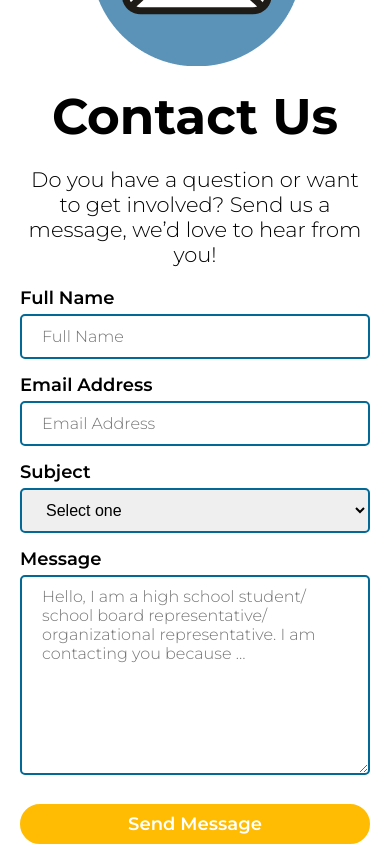
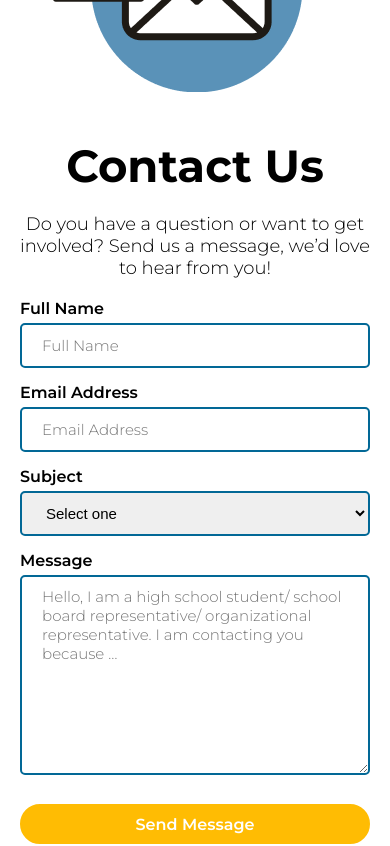
Before and after one commit to icontribute-founder/icontribute-landingpage, a React (Create React App) app: page /#/TOS in a window 390 px wide. Shown: the part 3920-4766 px from the top of the page. Built offline with nearby package versions, Linux system fonts and the light colour scheme; no server answers.

Commit message:
Fixed contact us fonts

```diff
--- a/src/components/ContactUs/ContactUs.css
+++ b/src/components/ContactUs/ContactUs.css
@@ -21,16 +21,16 @@
 }
 
 .right-contact form h1 {
-  font-size: 50px;
+  font-size: 45px;
 }
 
 .right-contact form > p:not(.fieldTag) {
-  font-size: 21px;
+  font-size: 18px;
   margin: 20px 0px;
 }
 
 .right-contact form > p.fieldTag {
-  font-size: 18px;
+  font-size: 16px;
   font-weight: 600;
   margin: 5px 0px;
 }
@@ -41,7 +41,7 @@
   width: 100%;
   height: 45px;
   padding-left: 20px;
-  font-size: 16px;
+  font-size: 15px;
   border: 2px solid #026896;
 }
 
@@ -52,7 +52,7 @@
   height: 45px;
   padding-left: 20px;
   padding: 0 20px;
-  font-size: 16px;
+  font-size: 15px;
   border: 2px solid #026896;
 }
 
@@ -64,7 +64,7 @@
   margin-bottom: 10px;
   border-radius: 5px;
   font-family: "Montserrat";
-  font-size: 16px;
+  font-size: 15px;
   width: 100%;
   height: 200px;
   padding: 10px 20px;
@@ -80,7 +80,7 @@
   margin: 10px 0px;
   font-weight: 600;
   color: #fff;
-  font-size: 18px;
+  font-size: 16px;
   border-radius: 50px;
   transition: 0.2s;
 }
@@ -98,7 +98,7 @@
 }
 
 #errorMessageC {
-  font-size: 16px;
+  font-size: 15px;
   color: red;
   font-weight: 400;
   margin: 5px 0px;
@@ -128,18 +128,15 @@
   }
 
   .right-contact form h1 {
-    font-size: 50px;
     text-align: center;
   }
 
   .right-contact form > p:not(.fieldTag) {
-    font-size: 21px;
     text-align: center;
     margin: 20px 0px;
   }
 
   .right-contact form > p.fieldTag {
-    font-size: 18px;
     font-weight: 600;
     margin: 5px 0px;
   }
@@ -150,7 +147,6 @@
     width: 100%;
     height: 45px;
     padding-left: 20px;
-    font-size: 16px;
     border: 2px solid #026896;
   }
 
@@ -161,7 +157,6 @@
     height: 45px;
     padding-left: 20px;
     padding: 0 20px;
-    font-size: 16px;
     border: 2px solid #026896;
   }
 
@@ -173,7 +168,6 @@
     margin-bottom: 10px;
     border-radius: 5px;
     font-family: "Montserrat";
-    font-size: 16px;
     width: 100%;
     height: 200px;
     padding: 10px 20px;
@@ -188,7 +182,6 @@
     width: 100%;
     font-weight: 600;
     color: #fff;
-    font-size: 18px;
     border-radius: 50px;
     transition: 0.2s;
   }
@@ -206,7 +199,6 @@
   }
 
   #errorMessageC {
-    font-size: 16px;
     color: red;
     font-weight: 400;
     margin: 5px 0px;
```
